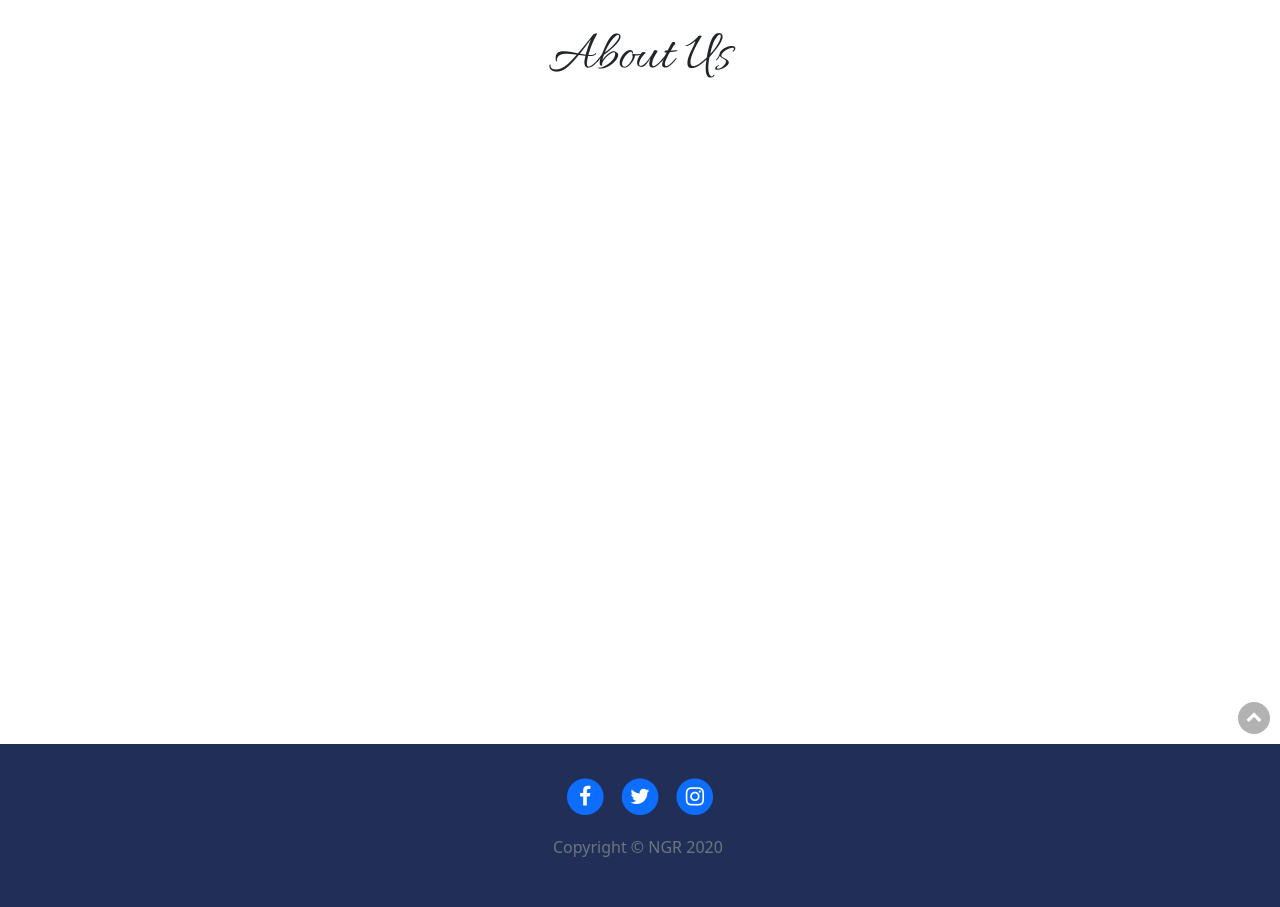
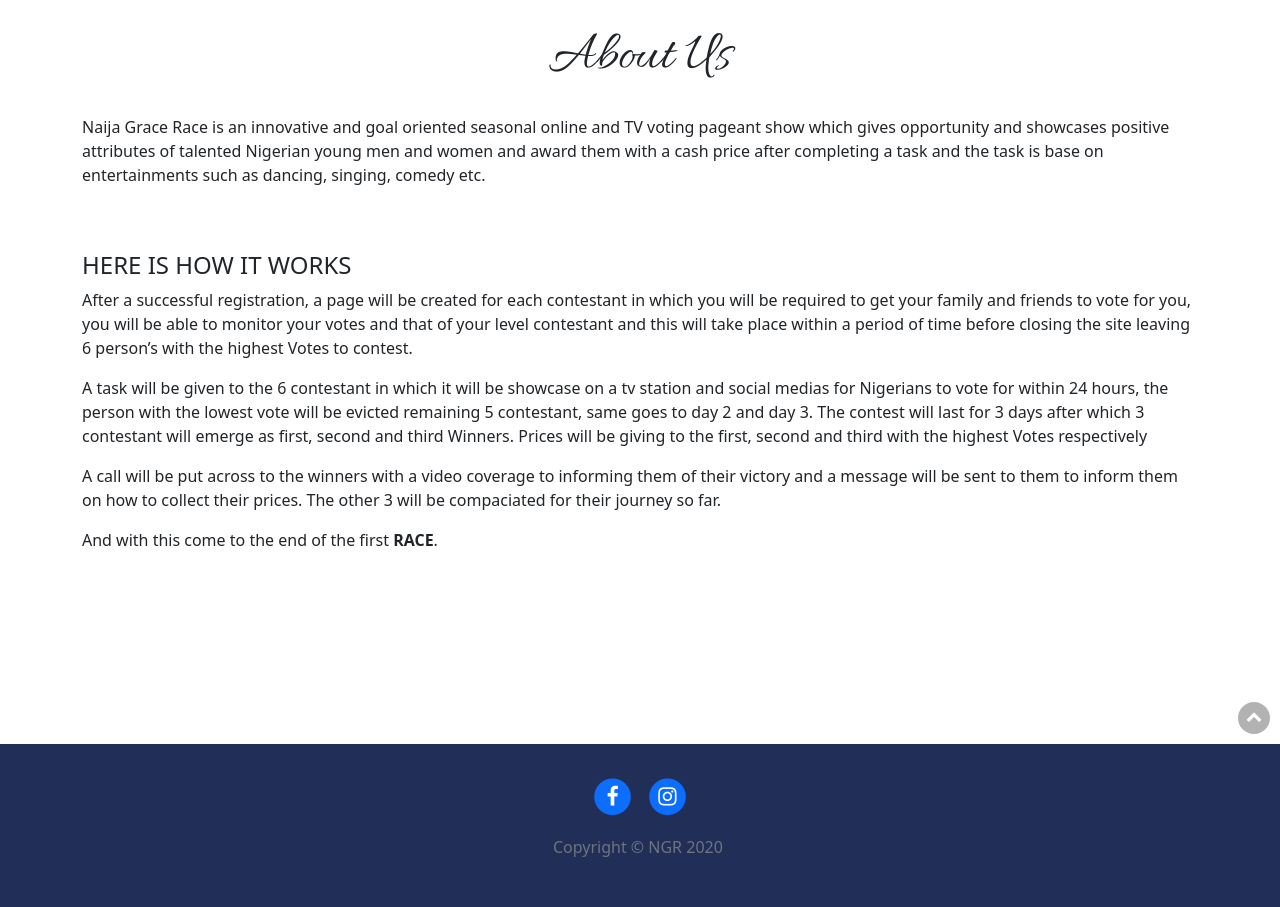
Before and after one commit to emmanueljimawo/NGR-project, a Django app: page /about-us/ in a window 1280 px wide. Shown: the part 56-963 px from the top of the page. Run offline with Django 3.2, Linux system fonts and the light colour scheme; data that the repository does not hold is empty; some libraries are stand-ins or nearby versions.

Commit message:
add about-us page and social links

```diff
--- a/ngr_website/core/static/css/styles.css
+++ b/ngr_website/core/static/css/styles.css
@@ -208,11 +208,11 @@ section {
 }
 
 .message-error{
-  background: #df4759;
+  background: #dc3545;
 }
 
 .message-success{
-  background-color: #42ba96;
+  background-color: #198754;
 }
 
 .asteriskField{
--- a/ngr_website/core/templates/core/about-us.html
+++ b/ngr_website/core/templates/core/about-us.html
@@ -7,7 +7,21 @@
 <section>
     <div class="container body-container">
         <div>
-            <h1 class="display-4 text-center" style="font-family: Allura, serif;">About Us</h1>
+            <h1 class="display-4 text-center mb-4" style="font-family: Allura, serif;">About Us</h1>
+        </div>
+        <div class="row" data-aos="fade-up">
+            <div class="col">
+                <p>Naija Grace Race is an innovative and goal oriented seasonal online and TV voting pageant show which gives opportunity and showcases positive attributes of talented Nigerian young men and women and award them with a cash price after completing a task and the task is base on entertainments such as dancing, singing, comedy etc.&nbsp;<br><br><br></p>
+            </div>
+        </div>
+        <div class="row" data-aos="fade-up">
+            <div class="col">
+                <h4>HERE IS HOW IT WORKS</h4>
+                <p>After a successful registration, a page will be created for each contestant in which you will be required to get your family and friends to vote for you, you will be able to monitor your votes and that of your level contestant and this will take place within a period of time before closing the site leaving 6 person’s with the highest Votes to contest.<br></p>
+                <p>A task will be given to the 6 contestant in which it will be showcase on a tv station and social medias for Nigerians to vote for within 24 hours, the person with the lowest vote will be evicted remaining 5 contestant, same goes to day 2 and day 3. The contest will last for 3 days after which 3 contestant will emerge as first, second and third Winners. Prices will be giving to the first, second and third with the highest Votes respectively<br></p>
+                <p>A call will be put across to the winners with a video coverage to informing them of their victory and a message will be sent to them to inform them on how to collect their prices. The other 3 will be compaciated for their journey so far.<br></p>
+                <p>And with this come to the end of the first <strong>RACE</strong>.<br></p>
+            </div>
         </div>
     </div>
 </section>
--- a/ngr_website/core/templates/includes/footer.html
+++ b/ngr_website/core/templates/includes/footer.html
@@ -3,9 +3,8 @@
         <div class="row">
             <div class="col-md-6 col-lg-8 mx-auto">
                 <ul class="list-inline text-center">
-                    <li class="list-inline-item"><a href="#"><span class="fa-stack fa-lg"><i class="fa fa-circle fa-stack-2x"></i><i class="fa fa-facebook fa-stack-1x fa-inverse"></i></span></a></li>
-                    <li class="list-inline-item"><a href="#"><span class="fa-stack fa-lg"><i class="fa fa-circle fa-stack-2x"></i><i class="fa fa-twitter fa-stack-1x fa-inverse"></i></span></a></li>
-                    <li class="list-inline-item"><a href="#"><span class="fa-stack fa-lg"><i class="fa fa-circle fa-stack-2x"></i><i class="fa fa-instagram fa-stack-1x fa-inverse"></i></span></a></li>
+                    <li class="list-inline-item"><a href="https://www.facebook.com/Naija-Grace-Race-105796708484386/"><span class="fa-stack fa-lg"><i class="fa fa-circle fa-stack-2x"></i><i class="fa fa-facebook fa-stack-1x fa-inverse"></i></span></a></li>
+                    <li class="list-inline-item"><a href="https://www.instagram.com/naijagracerace/"><span class="fa-stack fa-lg"><i class="fa fa-circle fa-stack-2x"></i><i class="fa fa-instagram fa-stack-1x fa-inverse"></i></span></a></li>
                 </ul>
                 <p class="copyright text-muted text-center">Copyright © NGR 2020&nbsp;</p>
             </div>
```
